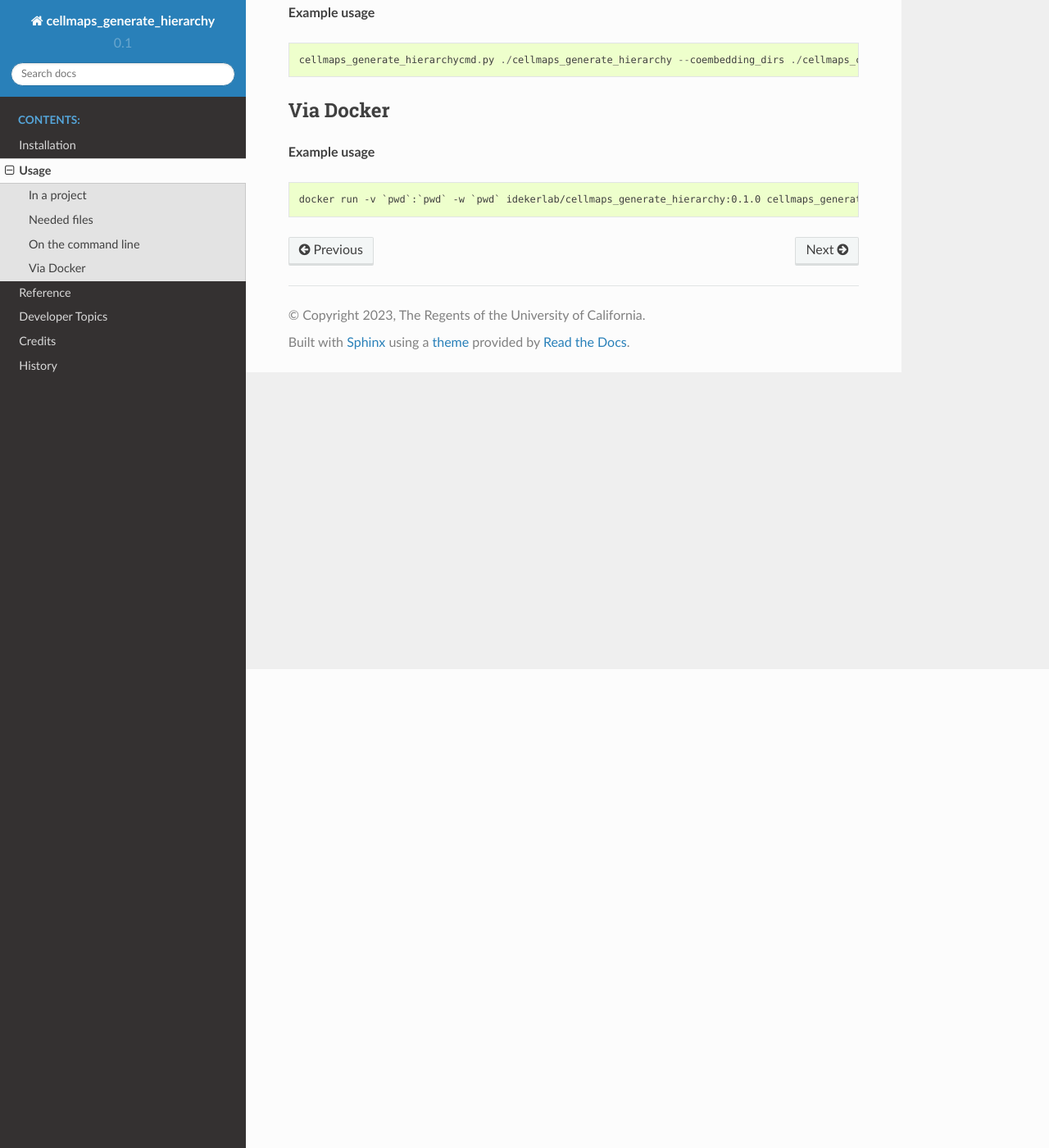
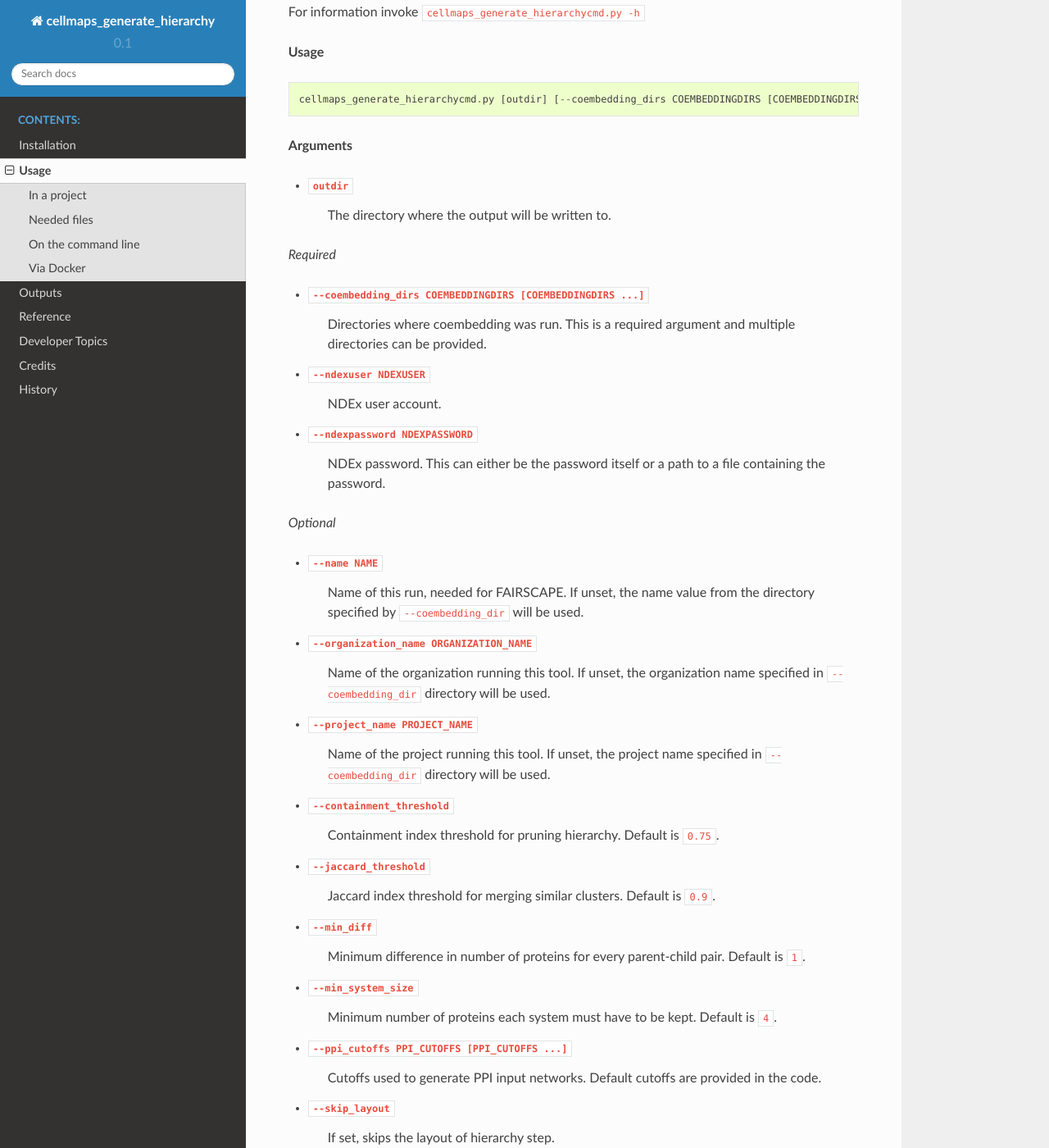
Before and after one commit to idekerlab/cellmaps_generate_hierarchy, a Sphinx documentation site: the page built from docs/usage.rst, in a window 1280 px wide and 1400 px high, scrolled down 584 px. Shown: the whole window at 82% size. Built offline with Sphinx 7.4.7 and the Read the Docs theme 2.0.0, drawn with Linux system fonts in a browser that asks for light colours; pages that are not in the unit, such as notebooks, are missing from menus; some of the changed text lies outside the part shown.

Commit message:
Added documentation for cellmaps generate hierarchy (usage and outputs)

```diff
--- a/docs/index.rst
+++ b/docs/index.rst
@@ -9,8 +9,11 @@ Cell Maps Generate Hierarchy
 .. image:: https://img.shields.io/travis/idekerlab/cellmaps_generate_hierarchy.svg
         :target: https://travis-ci.com/idekerlab/cellmaps_generate_hierarchy
 
-Generates hierarchy from `Cell Maps Coembedding <https://cellmaps-coembedding.readthedocs.io/>`__ using `HiDeF <https://github.com/fanzheng10/HiDeF/>`__
+The Cell Maps Generate Hierarchy Tool generates hierarchy from `Cell Maps Coembedding <https://cellmaps-coembedding.readthedocs.io/>`__ using `HiDeF <https://github.com/fanzheng10/HiDeF/>`__.
+It accepts one or more coembedding directories corresponding to multiple folds of the same data.
 
+The tool creates an output directory where results are stored and registered within `Research Object Crates (RO-Crate) <https://www.researchobject.org/ro-crate>`__ using
+the `FAIRSCAPE-cli <https://pypi.org/project/fairscape-cli>`__.
 
 * Free software: MIT license
 
@@ -21,6 +24,7 @@ Generates hierarchy from `Cell Maps Coembedding <https://cellmaps-coembedding.re
 
    installation
    usage
+   outputs
    modules
    developer
    authors
--- a/docs/usage.rst
+++ b/docs/usage.rst
@@ -2,7 +2,8 @@
 Usage
 =====
 
-This page should provide information on how to use cellmaps_generate_hierarchy
+The tool is designed to generate interaction network's hierarchy based on a list of coembedding files. Coembedding directories,
+containing coembedding files in TSV format should be provided to generate several interactomes, which are used to create a structured hierarchy.
 
 In a project
 --------------
@@ -23,11 +24,78 @@ On the command line
 
 For information invoke :code:`cellmaps_generate_hierarchycmd.py -h`
 
+**Usage**
+
+.. code-block::
+
+  cellmaps_generate_hierarchycmd.py [outdir] [--coembedding_dirs COEMBEDDINGDIRS [COEMBEDDINGDIRS ...]] [OPTIONS]
+
+**Arguments**
+
+- ``outdir``
+    The directory where the output will be written to.
+
+*Required*
+
+- ``--coembedding_dirs COEMBEDDINGDIRS [COEMBEDDINGDIRS ...]``
+    Directories where coembedding was run. This is a required argument and multiple directories can be provided.
+
+- ``--ndexuser NDEXUSER``
+    NDEx user account.
+
+- ``--ndexpassword NDEXPASSWORD``
+    NDEx password. This can either be the password itself or a path to a file containing the password.
+
+*Optional*
+
+- ``--name NAME``
+    Name of this run, needed for FAIRSCAPE. If unset, the name value from the directory specified by ``--coembedding_dir`` will be used.
+
+- ``--organization_name ORGANIZATION_NAME``
+    Name of the organization running this tool. If unset, the organization name specified in ``--coembedding_dir`` directory will be used.
+
+- ``--project_name PROJECT_NAME``
+    Name of the project running this tool. If unset, the project name specified in ``--coembedding_dir`` directory will be used.
+
+- ``--containment_threshold``
+    Containment index threshold for pruning hierarchy. Default is ``0.75``.
+
+- ``--jaccard_threshold``
+    Jaccard index threshold for merging similar clusters. Default is ``0.9``.
+
+- ``--min_diff``
+    Minimum difference in number of proteins for every parent-child pair. Default is ``1``.
+
+- ``--min_system_size``
+    Minimum number of proteins each system must have to be kept. Default is ``4``.
+
+- ``--ppi_cutoffs PPI_CUTOFFS [PPI_CUTOFFS ...]``
+    Cutoffs used to generate PPI input networks. Default cutoffs are provided in the code.
+
+- ``--skip_layout``
+    If set, skips the layout of hierarchy step.
+
+- ``--ndexserver NDEXSERVER``
+    Server where the hierarchy can be converted to HCX and saved. Default is ``idekerlab.ndexbio.org``.
+
+- ``--visibility``
+    If set, the Hierarchy and interactome network loaded onto NDEx will be publicly visible.
+
+- ``--logconf LOGCONF``
+    Path to python logging configuration file. Setting this overrides ``-v`` parameter which uses the default logger.
+
+- ``--verbose`` or ``-v``
+    Increases verbosity of logger. Multiple levels of verbosity can be set.
+
+- ``--version``
+    Shows the version of the program.
+
+
 **Example usage**
 
 .. code-block::
 
-   cellmaps_generate_hierarchycmd.py ./cellmaps_generate_hierarchy --coembedding_dirs ./cellmaps_coembedding_outdir
+  cellmaps_generate_hierarchycmd.py ./cellmaps_generate_hierarchy_outdir --coembedding_dirs ./cellmaps_coembedding_outdir -vvvv
 
 Via Docker
 ---------------
```
Also changed, not shown: docs/outputs.rst (added, +104 -0 lines).
